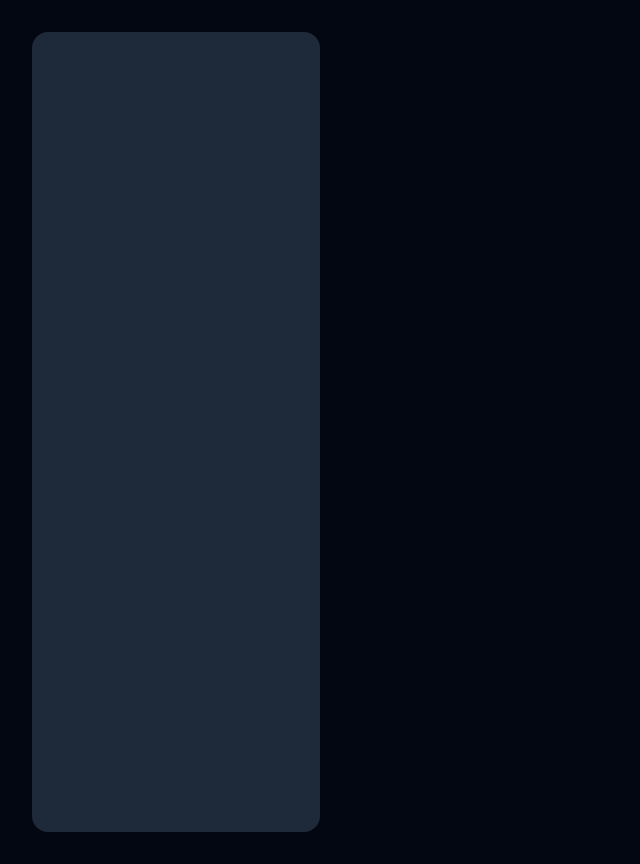
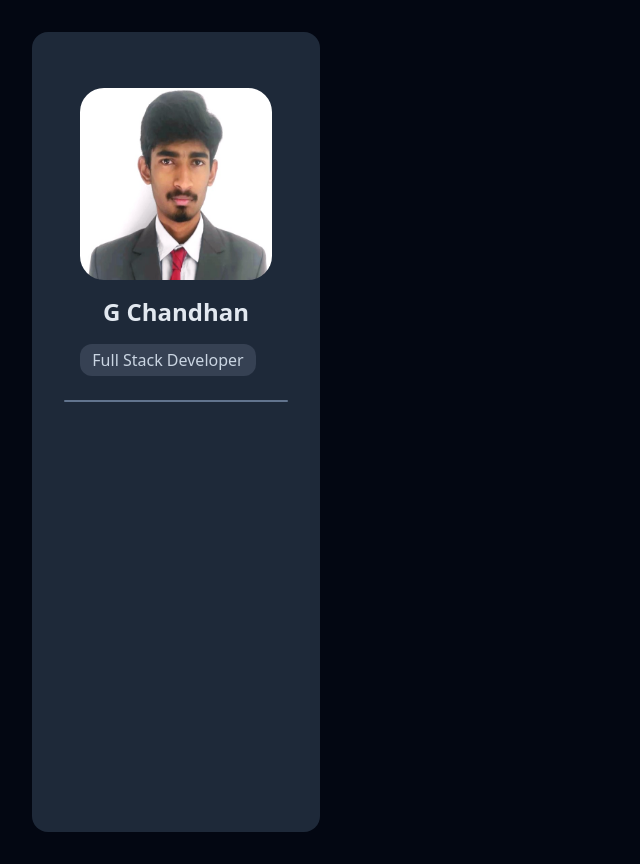
Before and after one commit to chandhan12/G-chandhan, a React (Vite) app: page / in a window 1280 px wide. Shown: the whole page, without its empty margins (0-640 px from the left). Built offline with nearby package versions, Linux system fonts and the light colour scheme.

Commit message:
added profile pic in side bar

```diff
--- a/src/components/Sidebar.jsx
+++ b/src/components/Sidebar.jsx
@@ -1,8 +1,15 @@
 import React from 'react'
+import profilepic from '../assets/photos/prophoto.jpg'
 
 const Sidebar = () => {
   return (
-    <div className=' h-screen w-72 bg-gray-800 rounded-2xl'>
+    <div className=' h-screen w-72 bg-gray-800 rounded-2xl flex flex-col items-center '>
+     <div className='m-2 p-2  h-80 mt-10 flex flex-col justify-center' >
+        <img src={profilepic} alt="" className='h-48 w-48 rounded-3xl'/>
+        <h2 className='text-2xl font-semibold m-2 p-2 text-slate-200'>G Chandhan</h2>
+        <p className='bg-gray-700 p-1 rounded-xl h-8 w-44 text-slate-300 text-md text-center'>Full Stack Developer</p>
+     </div>
+     <p className='bg-slate-500 h-0.5 w-56 rounded-2xl'></p>
      <div>
 
      </div>
```
Also changed, not shown: src/assets/photos/prophoto.jpg (added).
